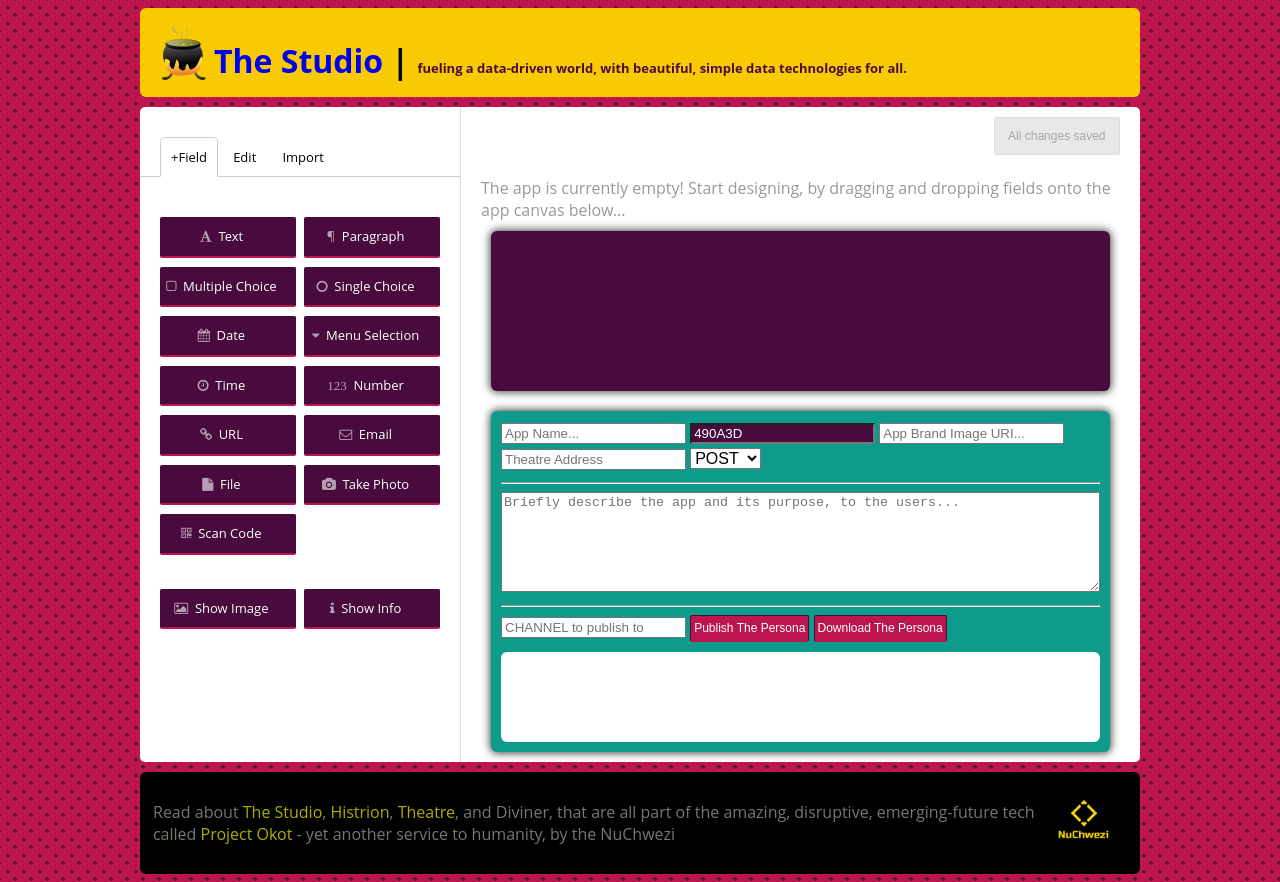
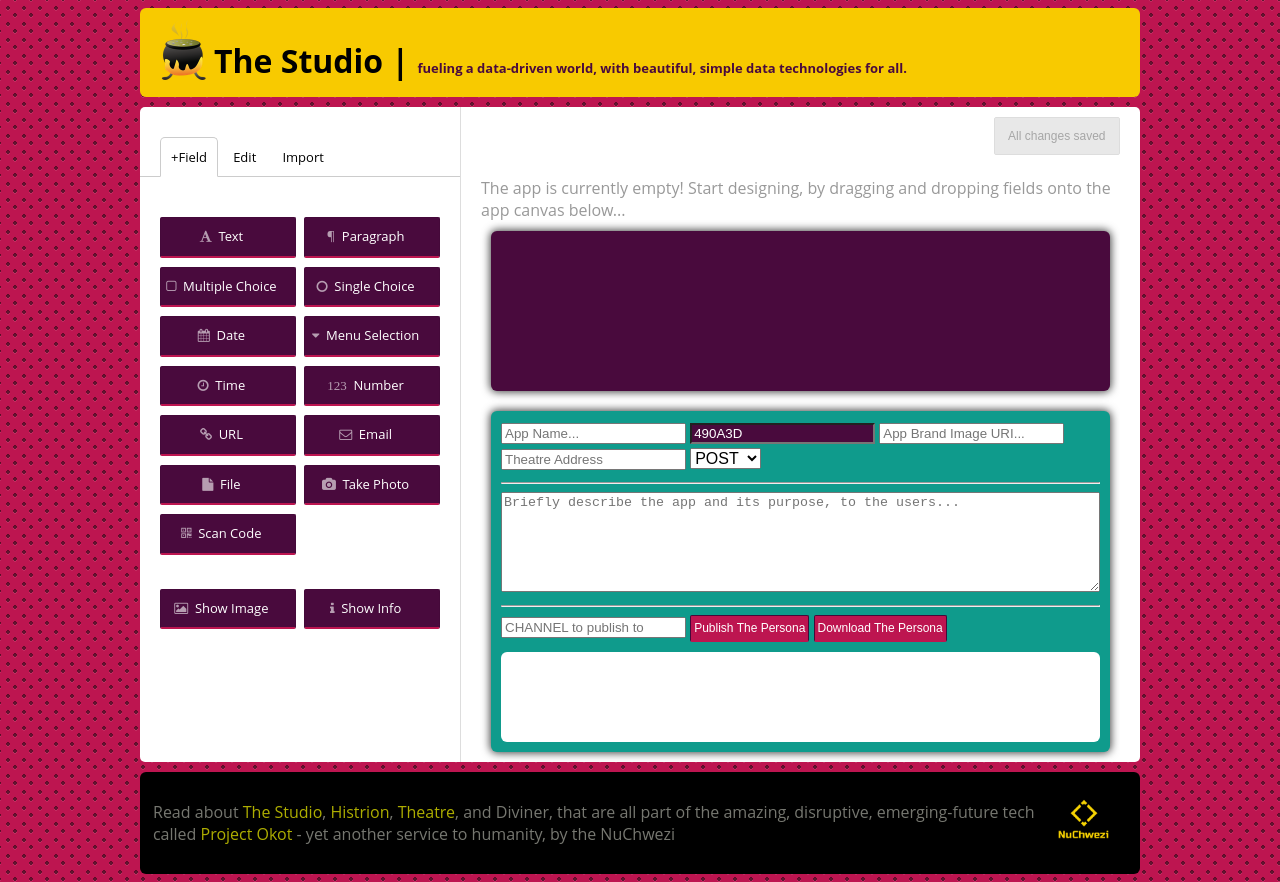
Before and after one commit to mcnemesis/GSIDNAPStudio, a website: page index.html in a window 1280 px wide. Drawn offline with Linux system fonts and the light colour scheme; files whose address does not match are found by name.

Commit message:
fix banner styling

```diff
--- a/index.html
+++ b/index.html
@@ -7,7 +7,7 @@
         <link rel="stylesheet" href="dist/formbuilder.css" />
     </head>
     <body>
-        <header><span class="logo"></span> <h1><a href="." style="text-decoration:none;">The Studio</a> | <small>fueling a data-driven world, with beautiful, simple data technologies for all.</small></h1></header>
+        <header><a href="." style="text-decoration:none;"><span class="logo"></span></a>  <h1>The Studio | <small>fueling a data-driven world, with beautiful, simple data technologies for all.</small></h1></header>
         <article>
             <div class='fb-main'></div>
         </article>
```
